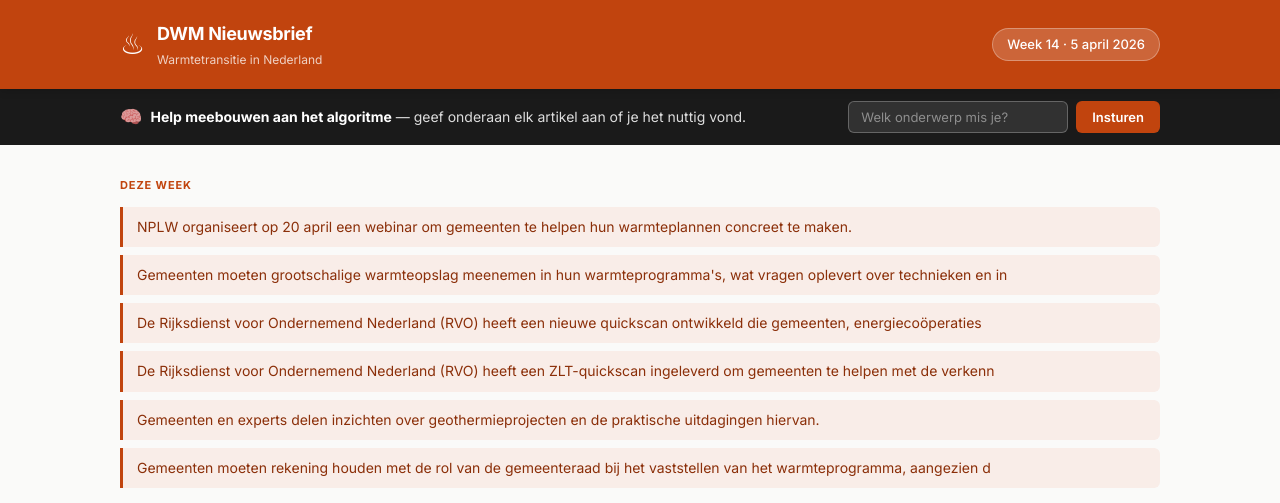
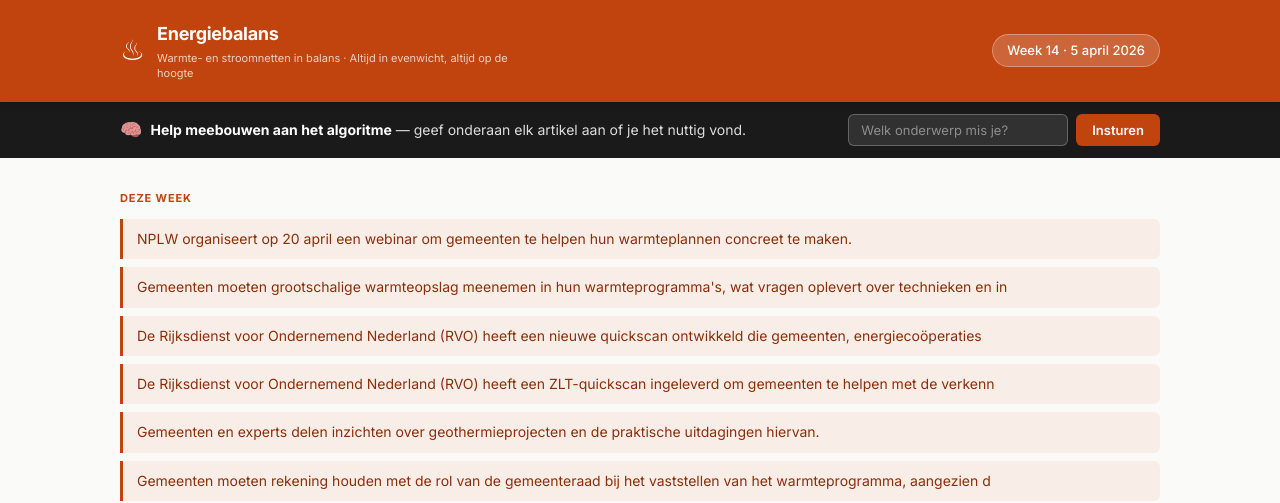
Before and after one commit to sklifman92/nieuwsbrief-dwm, a website: page web/index.html in a window 1280 px wide. Shown: the top 503 px of the page. Drawn offline with Linux system fonts and the light colour scheme.

Commit message:
chore: branding update — nieuwe slogan en naam
Logo: Energiebalans
Slogan: Warmte- en stroomnetten in balans · Altijd in evenwicht, altijd op de hoogte

```diff
--- a/web/index.html
+++ b/web/index.html
@@ -3,7 +3,7 @@
 <head>
   <meta charset="UTF-8" />
   <meta name="viewport" content="width=device-width, initial-scale=1.0" />
-  <title>Nieuwsbrief DWM — Warmtetransitie</title>
+  <title>Energiebalans — Warmte- en stroomnetten in balans</title>
   <link rel="preconnect" href="https://fonts.googleapis.com" />
   <link rel="preconnect" href="https://fonts.gstatic.com" crossorigin />
   <link href="https://fonts.googleapis.com/css2?family=Inter:wght@400;500;600;700&display=swap" rel="stylesheet" />
@@ -16,8 +16,8 @@
         <div class="logo">
           <span class="logo-icon">♨</span>
           <div>
-            <span class="logo-title">DWM Nieuwsbrief</span>
-            <span class="logo-subtitle">Warmtetransitie in Nederland</span>
+            <span class="logo-title">Energiebalans</span>
+            <span class="logo-subtitle">Warmte- en stroomnetten in balans · Altijd in evenwicht, altijd op de hoogte</span>
           </div>
         </div>
         <div id="editie-badge" class="editie-badge"></div>
@@ -72,7 +72,7 @@
 
   <footer class="site-footer">
     <div class="container">
-      <p>DWM Nieuwsbrief — Warmtetransitie &middot; Week <span id="footer-week"></span></p>
+      <p>Energiebalans — Altijd in evenwicht, altijd op de hoogte &middot; Week <span id="footer-week"></span></p>
     </div>
   </footer>
 
--- a/web/style.css
+++ b/web/style.css
@@ -111,7 +111,7 @@ body {
 .logo { display: flex; align-items: center; gap: 12px; }
 .logo-icon { font-size: 28px; }
 .logo-title { display: block; font-weight: 700; font-size: 18px; letter-spacing: -.3px; }
-.logo-subtitle { display: block; font-size: 12px; opacity: .75; margin-top: 1px; }
+.logo-subtitle { display: block; font-size: 11px; opacity: .75; margin-top: 2px; line-height: 1.4; max-width: 360px; }
 .editie-badge {
   background: rgba(255,255,255,.18);
   border: 1px solid rgba(255,255,255,.3);
```
